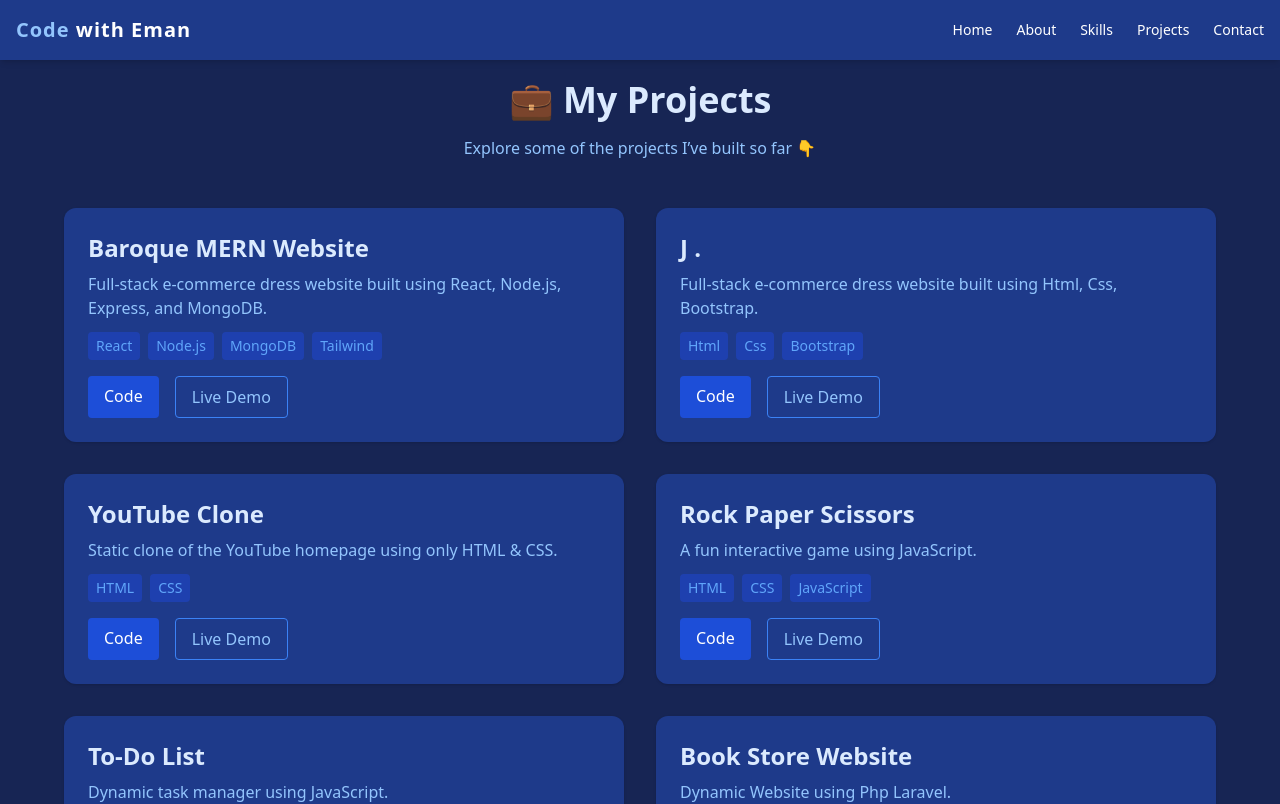
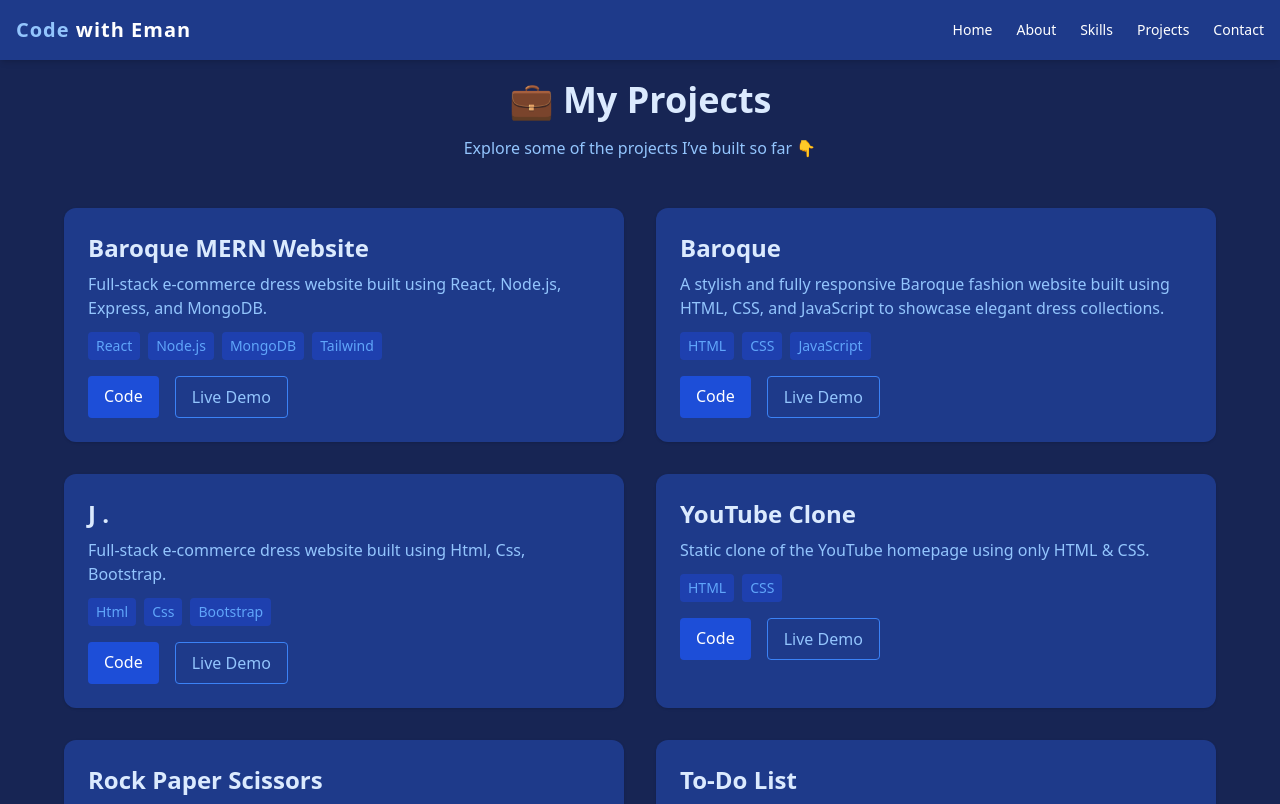
Before and after one commit to eman-projectspace/react-portfolio, a React (Create React App) app: page /projects in a window 1280 px wide. Shown: the top 804 px of the page. Built offline with nearby package versions, Linux system fonts and the light colour scheme.

Commit message:
Added Baroque Html css JavaScript Project

```diff
--- a/src/components/Projects.js
+++ b/src/components/Projects.js
@@ -8,6 +8,13 @@ const projects = [
     tech: ['React', 'Node.js', 'MongoDB', 'Tailwind'],
     codeLink: 'https://github.com/eman-projectspace/Baroque-mern',
     demoLink: 'https://baroque-mern.vercel.app/'
+  },
+  {
+    title: 'Baroque ',
+    description: 'A stylish and fully responsive Baroque fashion website built using HTML, CSS, and JavaScript to showcase elegant dress collections.',
+    tech: ['HTML', 'CSS', 'JavaScript',],
+    codeLink: 'https://github.com/eman-projectspace/BAROQUE',
+    demoLink: 'https://baroque-topaz.vercel.app/'
   },
   {
     title: 'J .',
```
